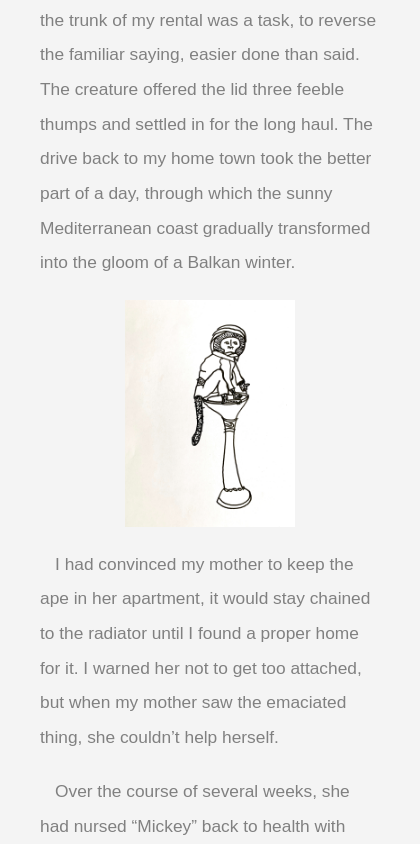
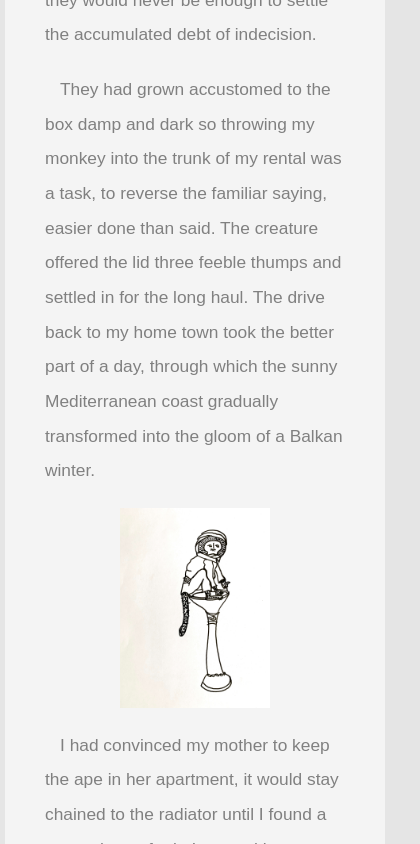
Before and after one commit to Volvox-Vault/volvox-vault, a Vue app: page /archive/undeclaredCargo in a window 390 px wide. Shown: the part 1752-2596 px from the top of the page, 420 px wide, since content can reach past the window. Built offline with nearby package versions, Linux system fonts and the light colour scheme.

Commit message:
archive widdth

```diff
--- a/src/views/archive/2020/2/undeclaredCargo.vue
+++ b/src/views/archive/2020/2/undeclaredCargo.vue
@@ -213,12 +213,14 @@ img {
 
 @media (max-width: 800px) {
   main {
+  min-width: 300px;
   max-width: 300px;
 }
 }
 
 @media only screen and (max-device-width: 800px) {
   main {
+  min-width: 300px;
   max-width: 300px;
 }
 }
```
